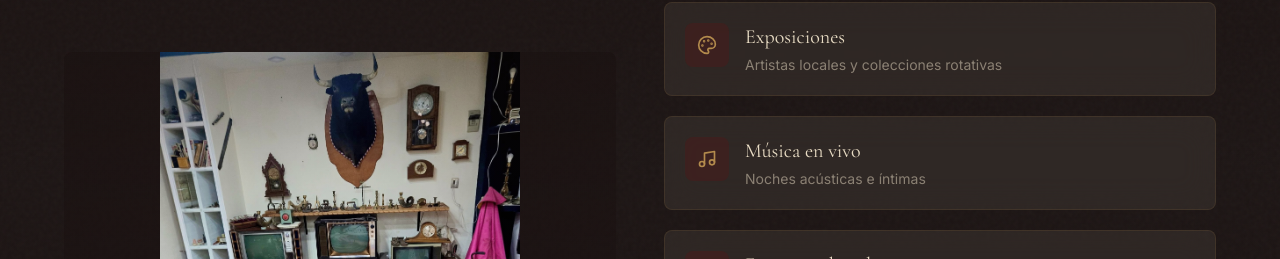
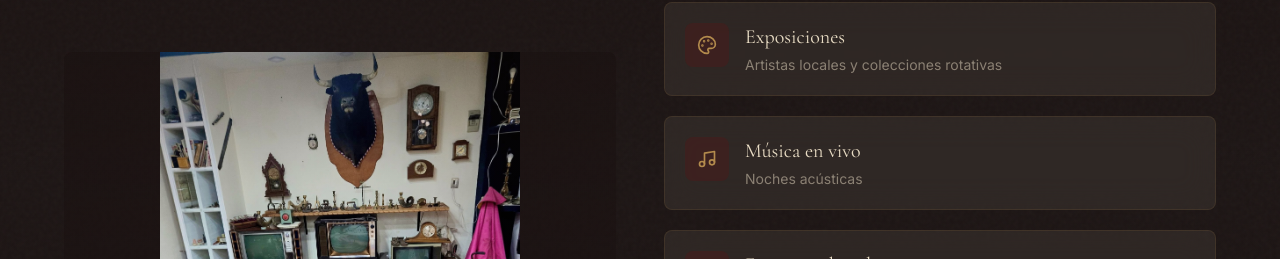
Before and after one commit to alt146ae/galopolis, a React (Vite) app: page / in a window 1280 px wide. Shown: the part 3703-3962 px from the top of the page. Built offline with nearby package versions, Linux system fonts and the light colour scheme.

Commit message:
cambiuos

```diff
--- a/src/components/EventsSection.jsx
+++ b/src/components/EventsSection.jsx
@@ -14,7 +14,7 @@ const EVENTS_IMG = expo1;
 
 const events = [
   { icon: Palette, title: 'Exposiciones', desc: 'Artistas locales y colecciones rotativas' , img: expo1},
-  { icon: Music, title: 'Música en vivo', desc: 'Noches acústicas e íntimas' , img: musica},
+  { icon: Music, title: 'Música en vivo', desc: 'Noches acústicas' , img: musica},
   { icon: Users, title: 'Eventos culturales', desc: 'Charlas, lecturas y debates', img: evento },
   { icon: Sparkles, title: 'Noches de arte', desc: 'Talleres creativos y arte en vivo', img: noche },
   { icon: Lightbulb, title: 'Reuniones creativas', desc: 'Networking y comunidad local', img: reunion },
--- a/src/components/MenuSection.jsx
+++ b/src/components/MenuSection.jsx
@@ -61,7 +61,7 @@ const SPECIAL_IMAGES = {
 
 const postres = {
   'Crepa': crepa,
-  'Planchadas Dulces': planchadas,
+  'Planchaditas Dulces': planchadas,
   'Pay': pay,
   /*'Postre de la casa': rebanada,*/
 };
@@ -94,7 +94,7 @@ const menuItems = {
   hot: ['Espresso Antiguo', 'Maquinita', 'Galope Clasico', 'Quinque', 'Lienzo Charro', 'Capuchino'],
   cold: ['Romana', 'Maquinita frio', 'El Alazan', 'El Baul'],
   special: ['Escaramucera',  'Chacorta'],
-  desserts: ['Pay', 'Crepa','Planchadas Dulces' ],
+  desserts: ['Pay', 'Crepa','Planchaditas Dulces' ],
   snacks: ['Tabla de queso', 'Planchitas Antiguas', 'Planchitas Antiguas Dulces', 'Ensalada'],
 };
 
```
